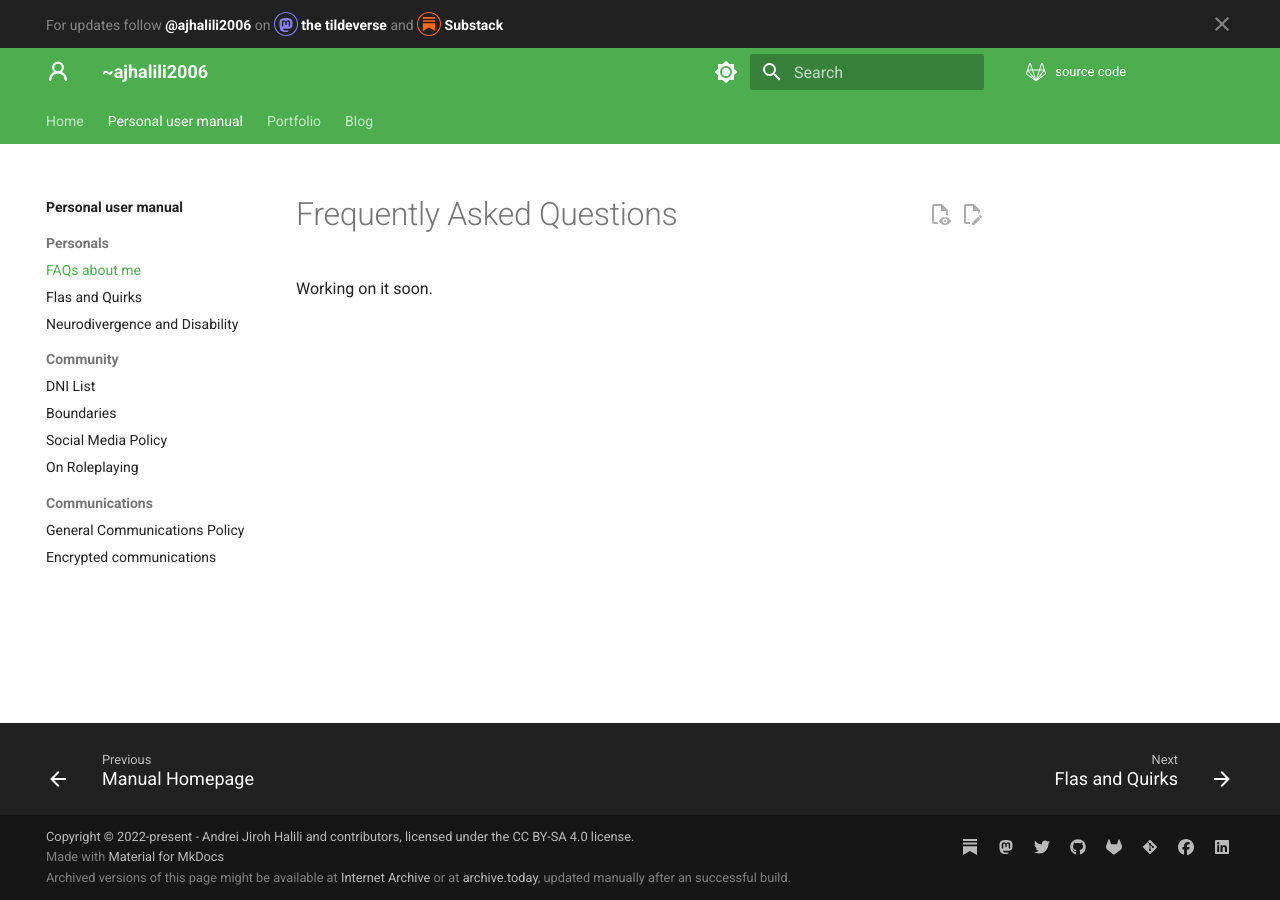
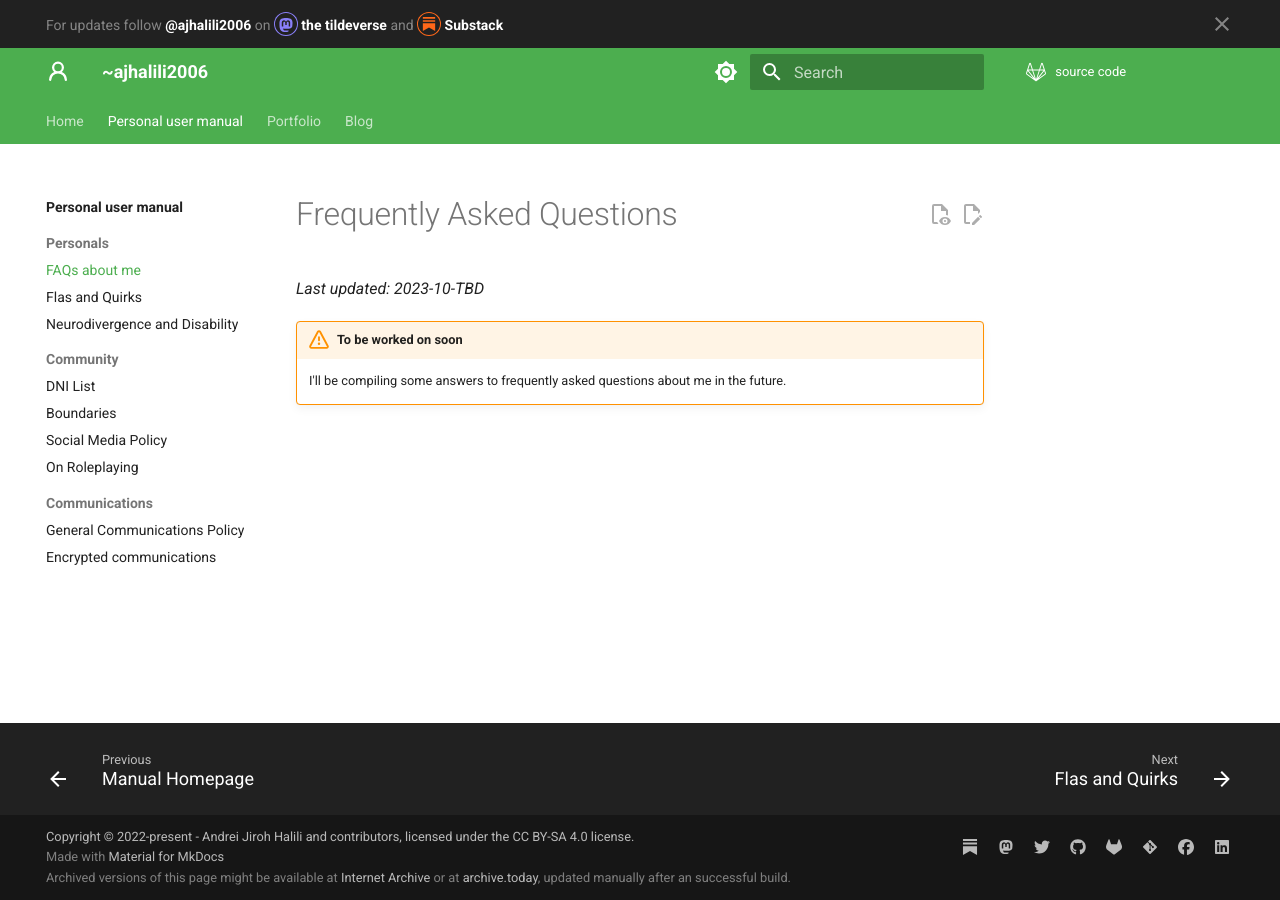
Before and after one commit to andreijiroh-dev/website, an MkDocs documentation site: the page built from markdown/faq.md, in a window 1280 px wide. Built offline with MkDocs 1.6.1 and Material for MkDocs 9.7.7, drawn with Linux system fonts in a browser that asks for light colours.

```diff
--- a/markdown/faq.md
+++ b/markdown/faq.md
@@ -1,3 +1,6 @@
 # Frequently Asked Questions
 
-Working on it soon.
+_Last updated: 2023-10-TBD_
+
+!!! warning "To be worked on soon"
+    I'll be compiling some answers to frequently asked questions about me in the future.
```
Also changed, not shown: .gitlab-ci.yml (+5 -3 lines), 3 other files.
